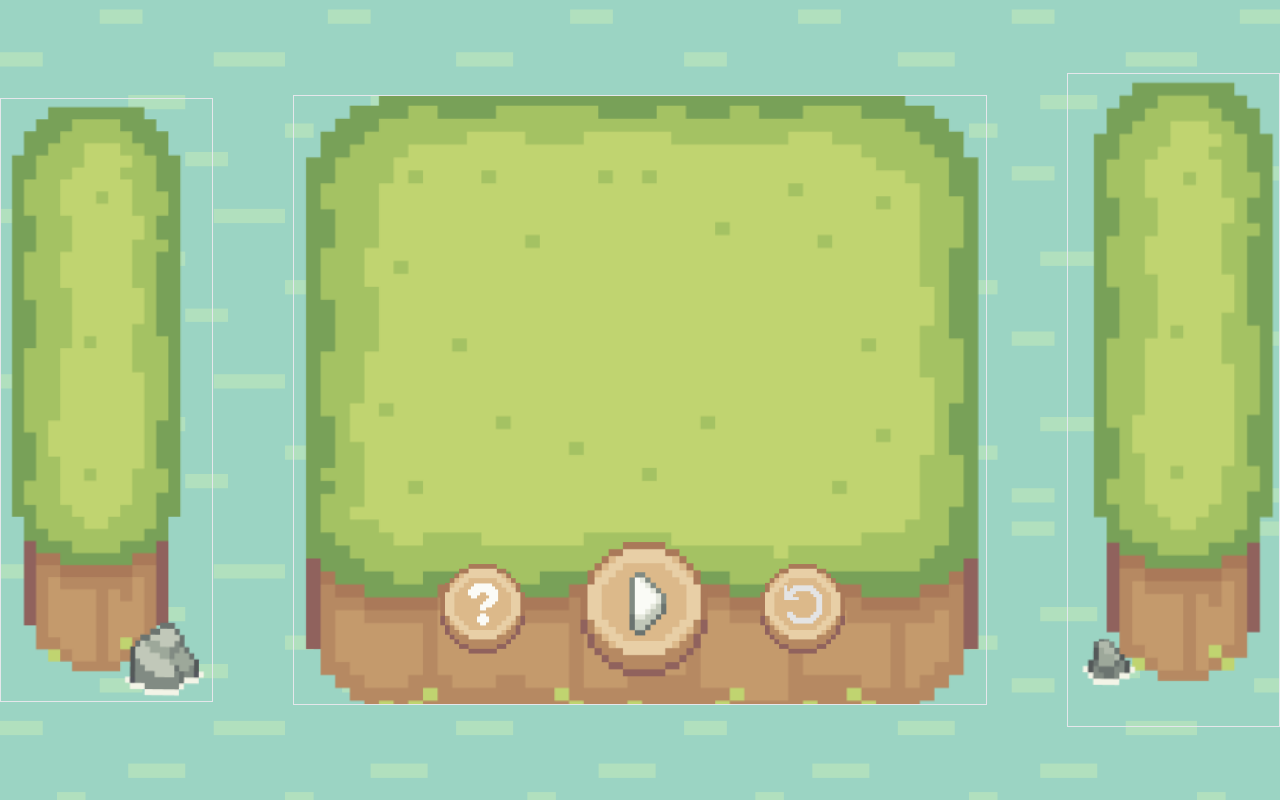
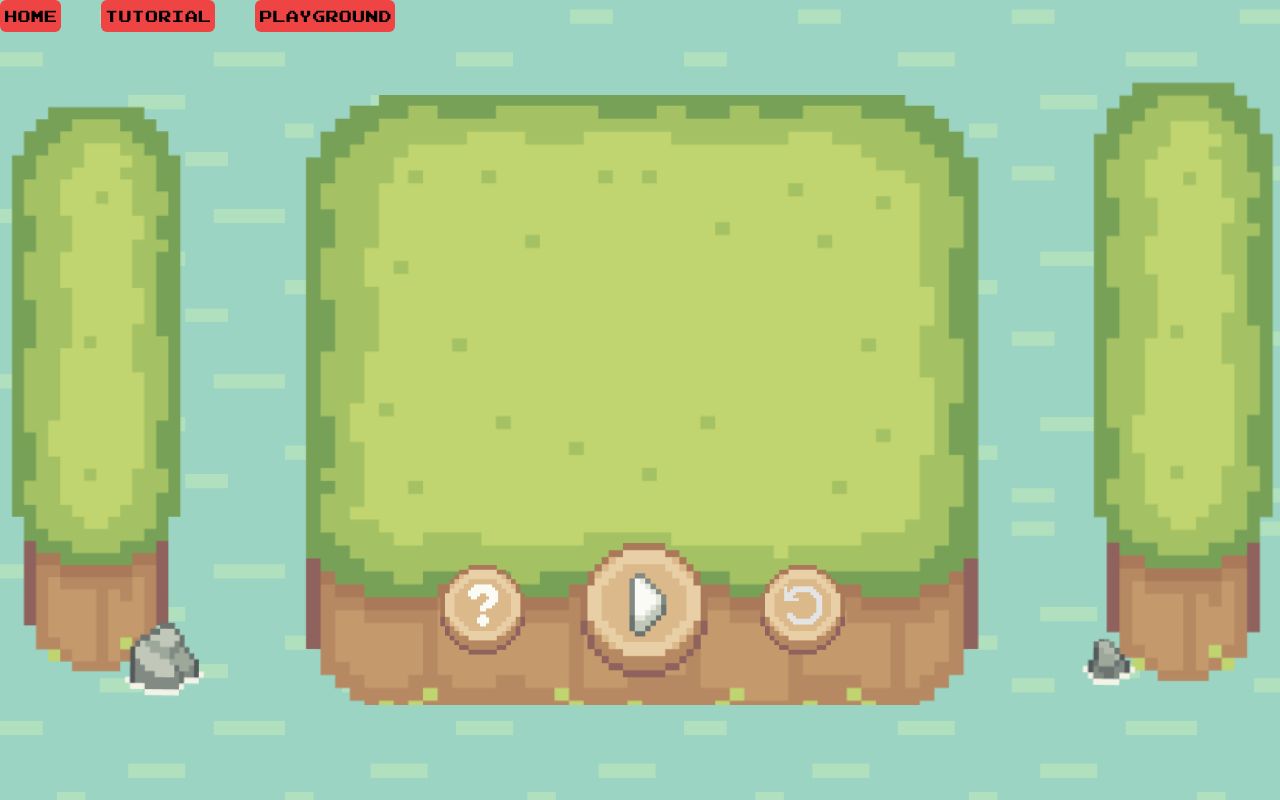
Before and after one commit to tirk101/toc_proj, a React (Vite) app: page /playground in a window 1280 px wide. Built offline with nearby package versions, Linux system fonts and the light colour scheme.

Commit message:
add temporary navigate button

```diff
--- a/src/App.jsx
+++ b/src/App.jsx
@@ -1,5 +1,5 @@
 import React from 'react'
-import { BrowserRouter as Router, Route, Routes, BrowserRouter, } from 'react-router-dom'
+import { BrowserRouter as Router, Route, Routes, BrowserRouter, Link} from 'react-router-dom'
 
 import Home from './page/Home/index'
 import Tutorial from './page/Tutorial/index'
@@ -8,6 +8,13 @@ import Playground from './page/Playground/index'
 const route = () => {
   return (
     <BrowserRouter>
+      <div className='absolute'>
+        <div className='flex gap-10 '>
+          <Link className='bg-red-500 p-1 rounded-md' to="/" >Home</Link>
+          <Link className='bg-red-500 p-1 rounded-md' to="/tutorial" >Tutorial</Link>
+          <Link className='bg-red-500 p-1 rounded-md' to="/playground">Playground</Link>
+        </div>
+      </div>
       <Routes>
         <Route path="/" element={<Home />} />
         <Route path="/tutorial" element={<Tutorial />} />
--- a/src/page/Playground/index.tsx
+++ b/src/page/Playground/index.tsx
@@ -8,12 +8,12 @@ const index = () => {
       <div  style={{ backgroundImage: `url(${background})` }} className='w-full h-[100vh] flex justify-center items-center gap-[5rem] overflow-hidden' >
 
           <div className=' relative'>
-            <div className='absolute border-[1px] border-back w-full h-full'>
+            <div className='absolute  w-full h-full'>
             </div>
             <img src={boardLeft} className='w-[20rem] pointer-events-auto ' draggable={false}/>
           </div>
           <div className=' relative'>
-            <div className='absolute border-[1px] border-back w-full h-full '>
+            <div className='absolute  w-full h-full '>
                 <div className='flex justify-center items-end h-full'>
                   <div className='flex justify-center items-center'>
                     <img src={tutorialButton} className='w-[8rem] pointer-events-auto hover:translate-y-[-3px] duration-100 active:opacity-70 active:hover:translate-y-[3px]' draggable={false} />
@@ -25,7 +25,7 @@ const index = () => {
             <img src={board} className='w-[65rem] pointer-events-auto' draggable={false}/>
           </div>
           <div className=' relative'>
-            <div className='absolute border-[1px] border-back w-full h-full'>
+            <div className='absolute  w-full h-full'>
             </div>
             <img src={boardRight} className='w-[20rem] pointer-events-auto ' draggable={false}/>
           </div>
```
